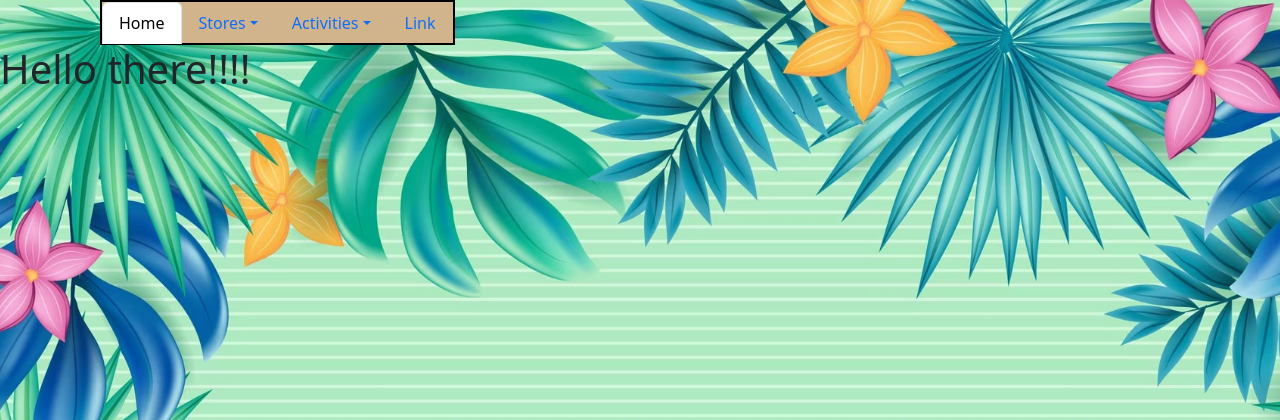
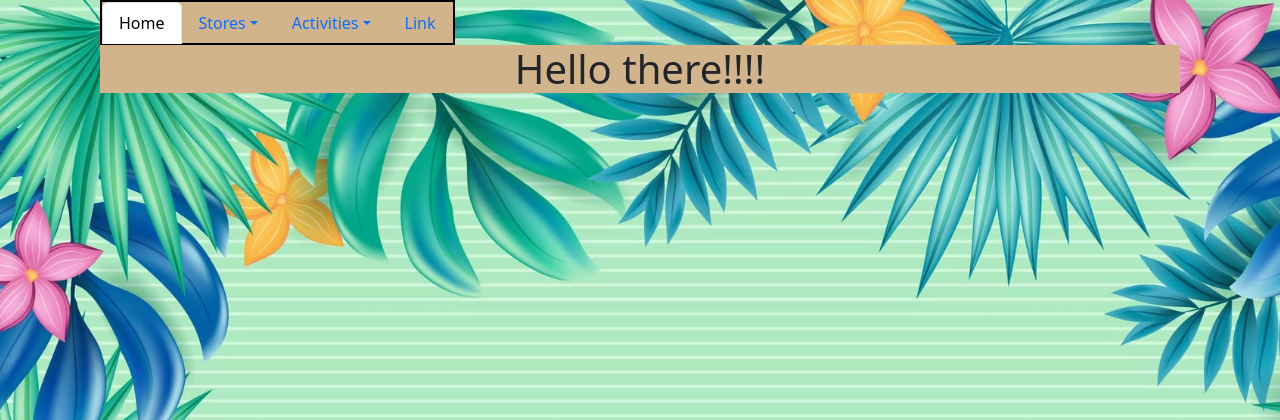
Before and after one commit to Noelbiggs28/flaskproject, a Flask app: page / in a window 1280 px wide. Shown: the top 420 px of the page. Run offline with Flask 3, Linux system fonts and the light colour scheme.

Commit message:
changed homepage

```diff
--- a/static/styles.css
+++ b/static/styles.css
@@ -19,6 +19,9 @@ body{
     margin-left: 100px;
     margin-right: 100px;
 }
+h1{
+    text-align: center;
+}
 img{
     height: 200px;
     width: 200px;
--- a/templates/index.html
+++ b/templates/index.html
@@ -30,7 +30,9 @@ home
     <li class="nav-item">
         <a class="nav-link" href="#">Link</a>
     </li>
-  </ul>
+</ul>
+<div class="content">
 <h1>Hello there!!!!</h1>
-<body></body>
+</div>
+
 {% endblock %}
```
